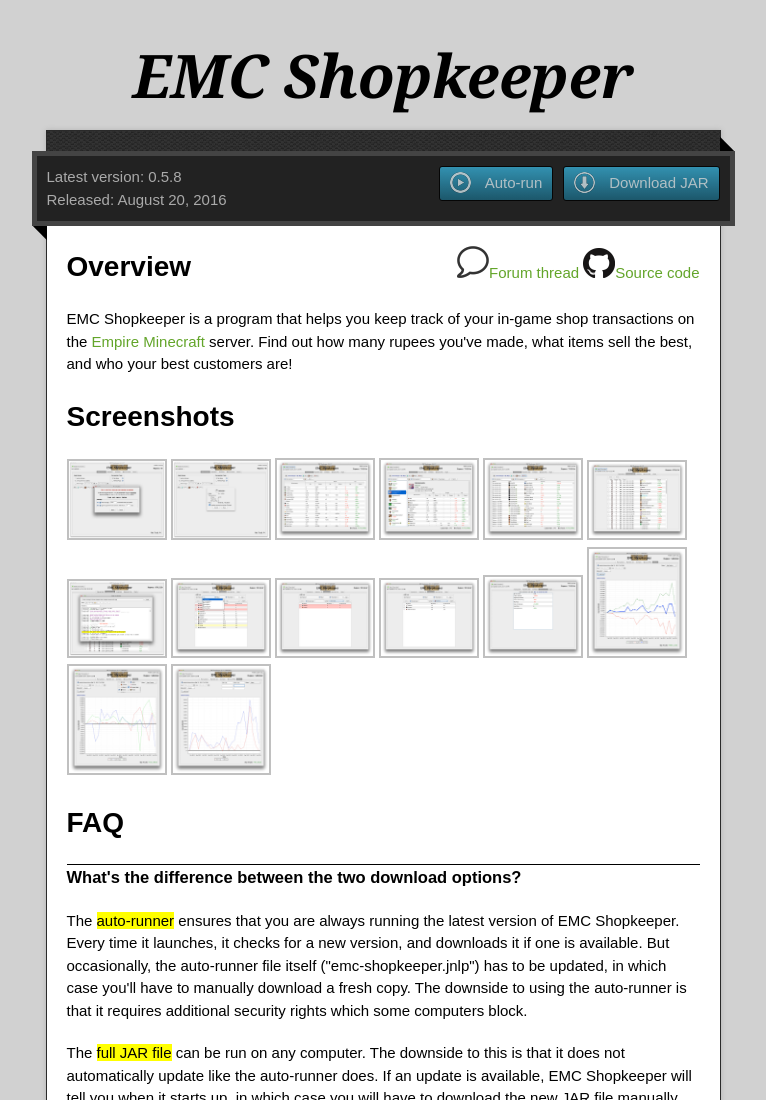
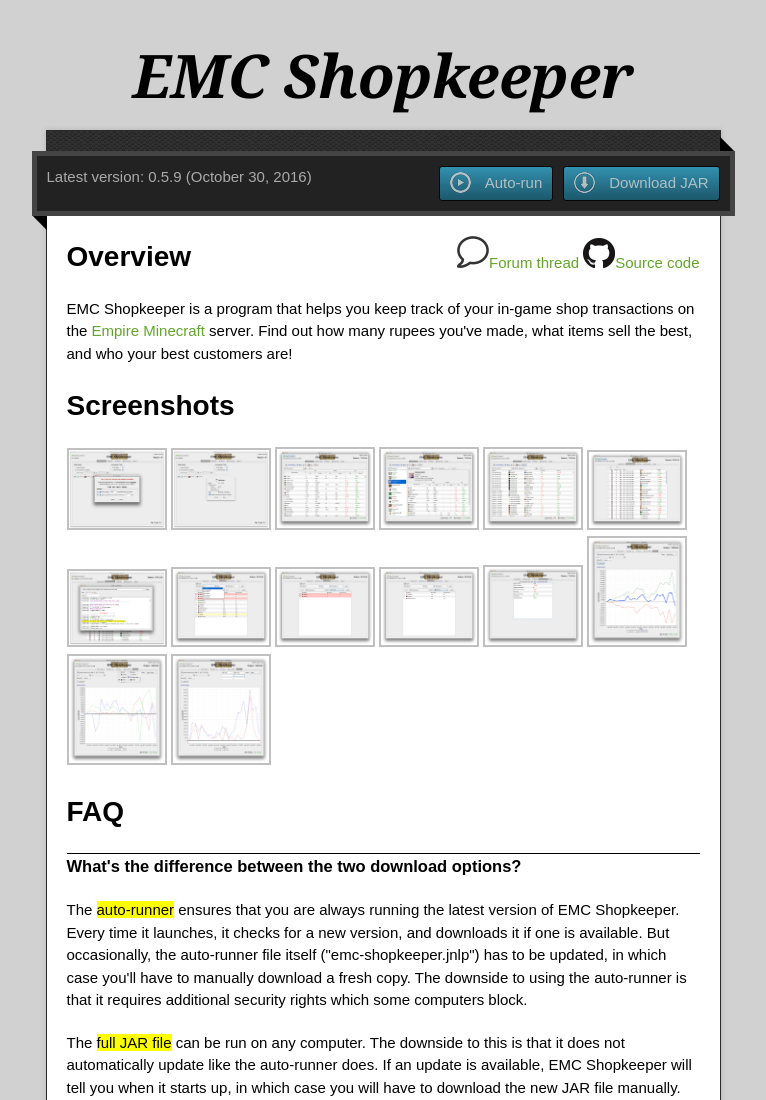
Before and after one commit to mangstadt/emc-shopkeeper, a plain HTML site: page index.html in a window 1280 px wide. Shown: the top 1100 px of the page, without its empty margins (257-1023 px from the left). Drawn offline with nearby package versions, Linux system fonts and the light colour scheme.

Commit message:
Release of 0.5.9.

```diff
--- a/index.html
+++ b/index.html
@@ -225,7 +225,7 @@
       <div id="main" role="main">
         <div class="download-bar">
         <div class="inner">
-          <span style="color:#aaa; float:left;">Latest version: 0.5.8<br />Released: August 20, 2016</span>
+          <span style="color:#aaa; float:left;">Latest version: 0.5.9 (October 30, 2016)</span>
           <a href="https://github.com/mangstadt/emc-shopkeeper/raw/master/dist/emc-shopkeeper-full.jar" class="download-button tar"><span>Download JAR</span></a>
           <a href="https://github.com/mangstadt/emc-shopkeeper/raw/master/dist/emc-shopkeeper.jnlp" class="download-button zip"><span>Auto-run</span></a>
         </div>
```
